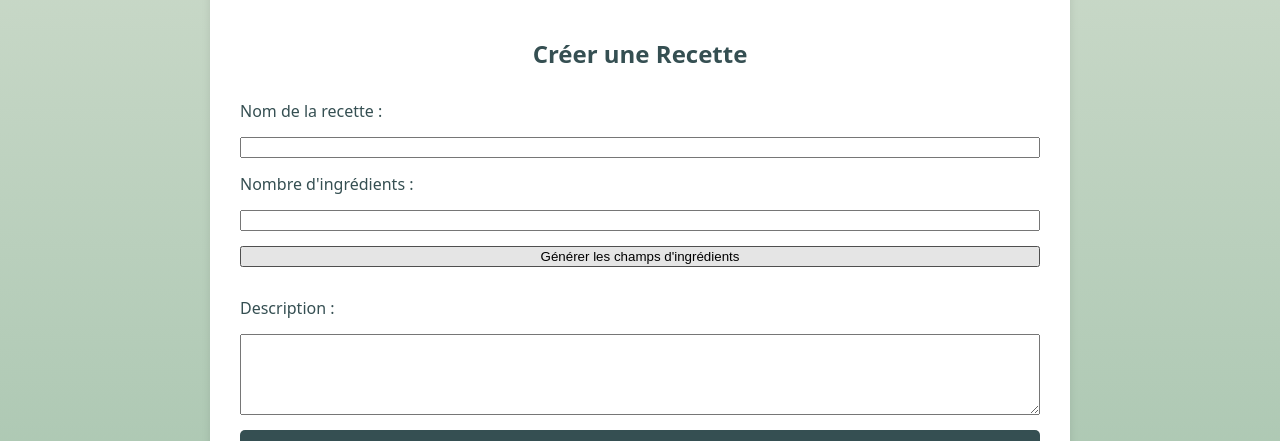
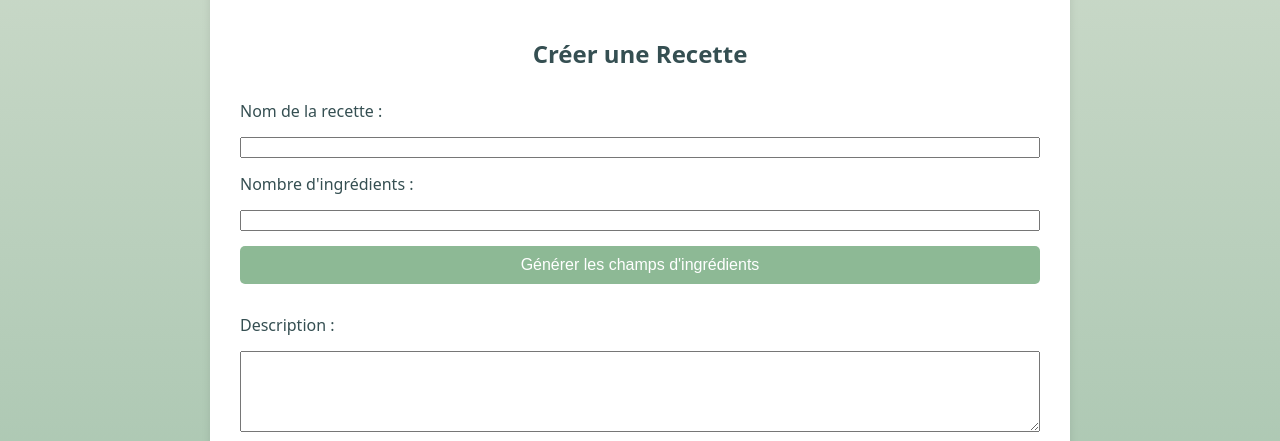
Before and after one commit to ANDR3LAXE2/ResQMeal, a website: page html/recipes.html in a window 1280 px wide. In both pictures the pointer is over the button "Générer les champs d'ingrédients". Shown: the part 331-772 px from the top of the page. Drawn offline with Linux system fonts and the light colour scheme.

Commit message:
Add files via upload

```diff
--- a/css/recipes.css
+++ b/css/recipes.css
@@ -51,7 +51,7 @@ form {
     font-size: 16px;
 }
 
-button[type="submit"] {
+button[type="submit"], button[type="reset"], button[type="button"]{
     padding: 10px 20px;
     background-color: #354F52;
     color: white;
@@ -61,7 +61,7 @@ button[type="submit"] {
     font-size: 16px;
 }
 
-button[type="submit"]:hover {
+button[type="submit"]:hover, button[type="reset"]:hover, button[type="button"]:hover{
     background-color: #8db995;
 }
 
```
